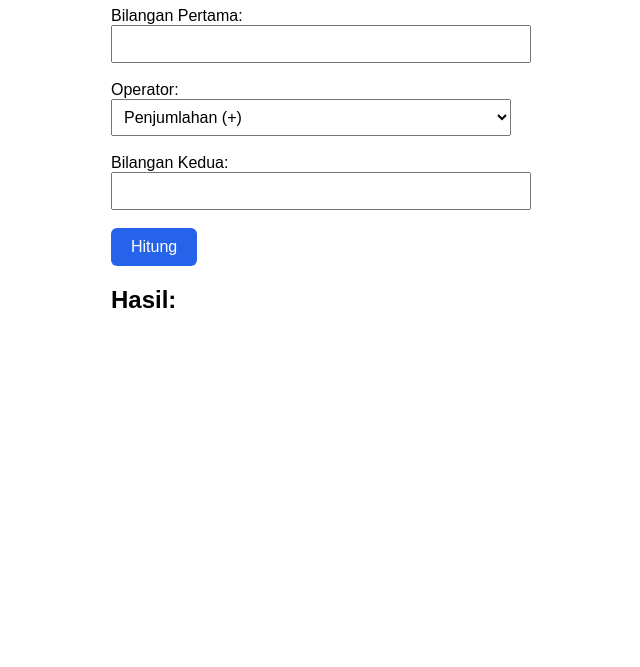
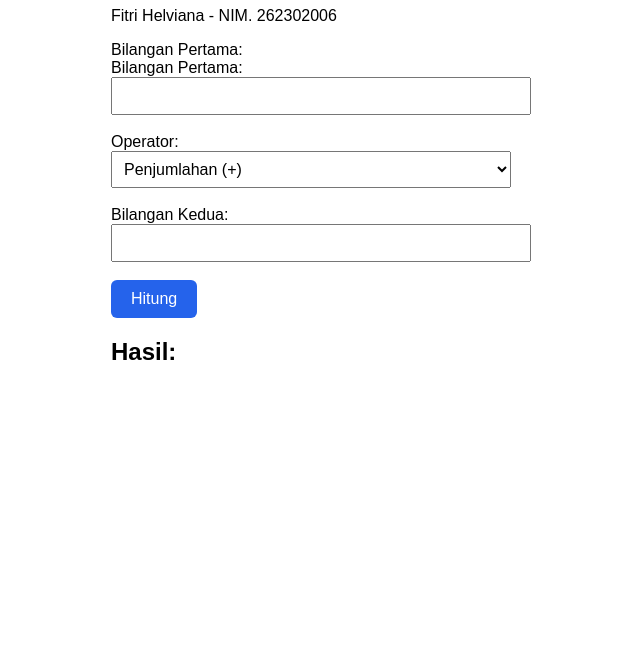
Before and after one commit to fitrihelviana119/helvianafitri, a plain HTML site: page index.html in a window 1280 px wide. Shown: the part 133-800 px from the top of the page, without its empty margins (329-969 px from the left). Drawn offline with Linux system fonts and the light colour scheme.

Commit message:
index.html

```diff
--- a/index.html
+++ b/index.html
@@ -34,6 +34,9 @@
 <body>
 
   <h1>Kalkulator Sederhana</h1>
+<p class="identitas">Fitri Helviana - NIM. 262302006</p>
+
+<label>Bilangan Pertama:</label><br>
 
   <label>Bilangan Pertama:</label><br>
   <input type="number" id="bilangan1"><br><br>
```
